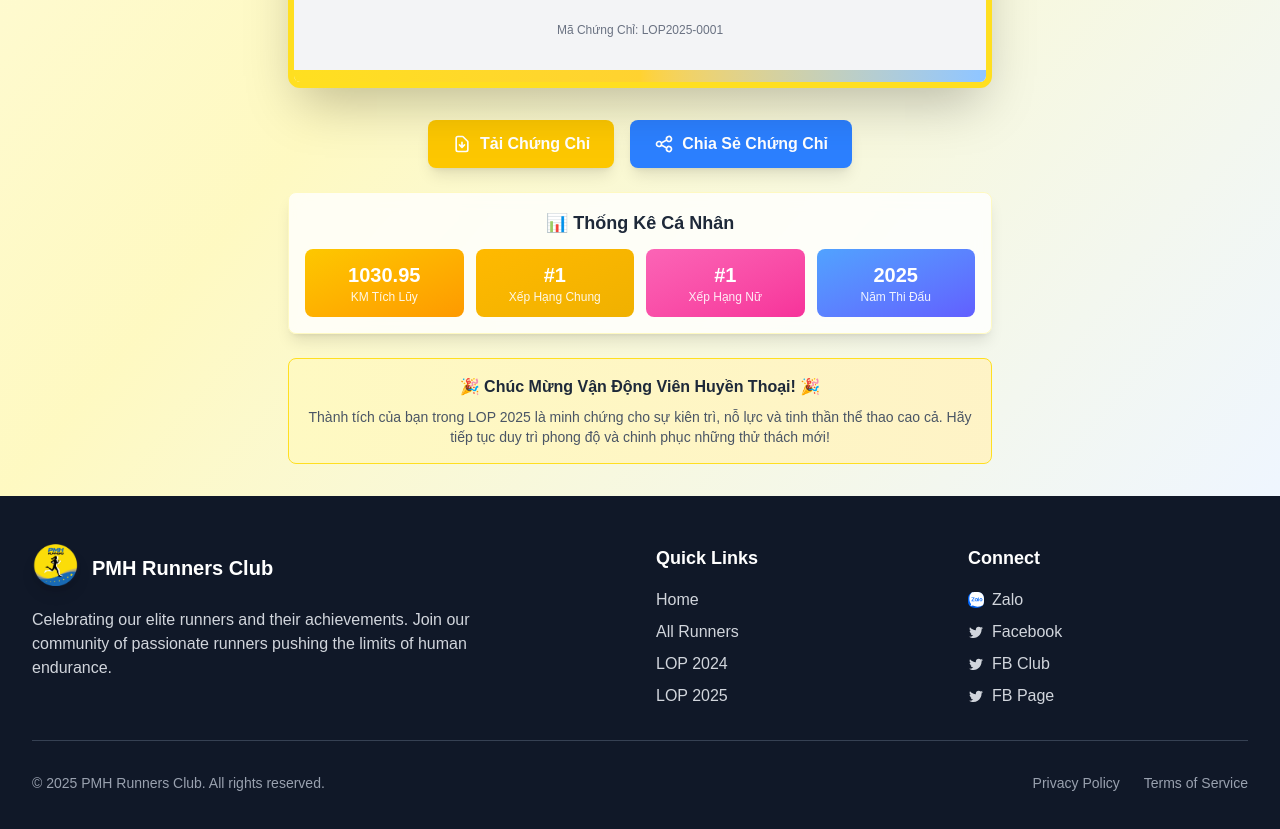
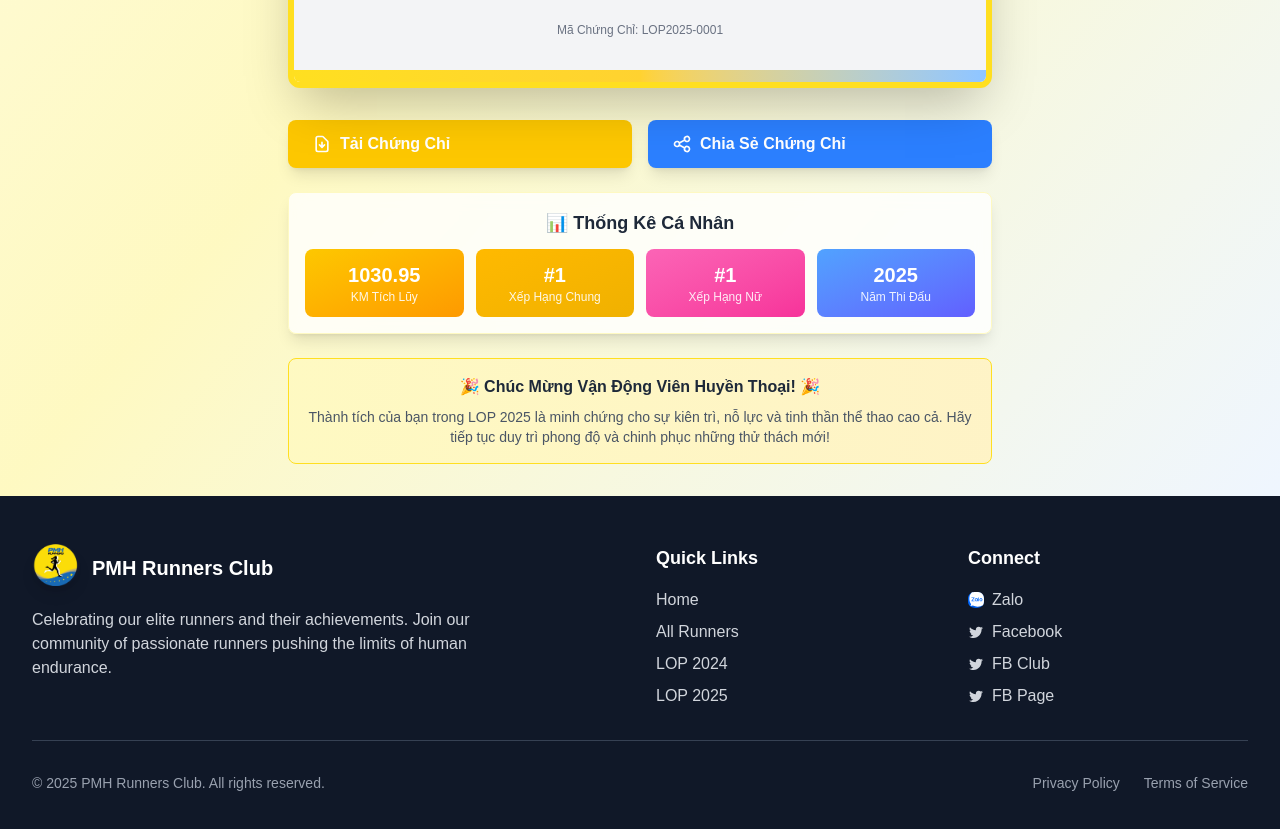
Before and after one commit to ldcduc/PMHR-hall-of-fame, a Next.js app: page /lop-2025/certificate/1 in a window 1280 px wide. Shown: the part 1080-1909 px from the top of the page. Built offline with nearby package versions, Linux system fonts and the light colour scheme.

Commit message:
Make share button

```diff
--- a/src/app/lop-2025/certificate/[id]/page.tsx
+++ b/src/app/lop-2025/certificate/[id]/page.tsx
@@ -162,6 +162,13 @@ export default function LOP2025Certificate({ params }: PageProps) {
     if (rank === 2) return 'from-gray-200 to-gray-400';
     if (rank === 3) return 'from-amber-300 to-amber-500';
     return 'from-blue-400 to-blue-500';
+  };
+
+  const shareToFacebook = () => {
+    const url = window.location.href;
+    const text = `Tôi ${runner.name} đã hoàn thành Legend of PMHR 2025! 🏆 Xếp hạng #${rank}`;
+    const facebookUrl = `https://www.facebook.com/sharer/sharer.php?u=${encodeURIComponent(url)}&quote=${encodeURIComponent(text)}`;
+    window.open(facebookUrl, '_blank', 'width=600,height=400');
   };
 
   return (
@@ -394,7 +401,7 @@ export default function LOP2025Certificate({ params }: PageProps) {
           <div className="h-1 md:h-3 bg-gradient-to-r from-yellow-300 via-amber-300 to-blue-300"></div>
         </div>
 
-        <div className="mt-8 text-center space-x-4">
+        <div className="mt-8 grid grid-cols-1 md:grid-cols-2 gap-4">
           <button
             onClick={downloadCertificateHtmlToImage}
             disabled={isExporting}
@@ -414,7 +421,10 @@ export default function LOP2025Certificate({ params }: PageProps) {
               </>
             )}
           </button>
-          <button className="inline-flex items-center px-6 py-3 bg-blue-500 text-white font-semibold rounded-lg hover:bg-blue-600 transition-colors duration-200 shadow-lg">
+          <button
+            onClick={shareToFacebook}
+            className="inline-flex items-center px-6 py-3 bg-blue-500 text-white font-semibold rounded-lg hover:bg-blue-600 transition-colors duration-200 shadow-lg"
+          >
             <svg className="w-5 h-5 mr-2" fill="none" stroke="currentColor" viewBox="0 0 24 24">
               <path strokeLinecap="round" strokeLinejoin="round" strokeWidth={2} d="M8.684 13.342C8.886 12.938 9 12.482 9 12c0-.482-.114-.938-.316-1.342m0 2.684a3 3 0 110-2.684m0 2.684l6.632 3.316m-6.632-6l6.632-3.316m0 0a3 3 0 105.367-2.684 3 3 0 00-5.367 2.684zm0 9.316a3 3 0 105.367 2.684 3 3 0 00-5.367-2.684z" />
             </svg>
```
